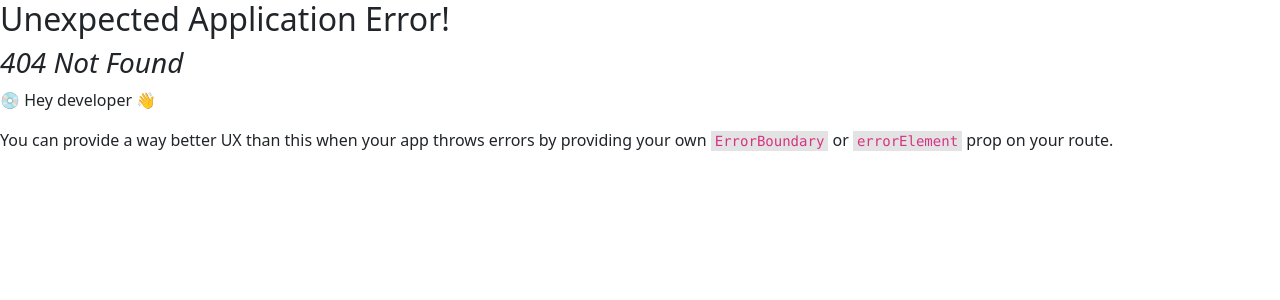
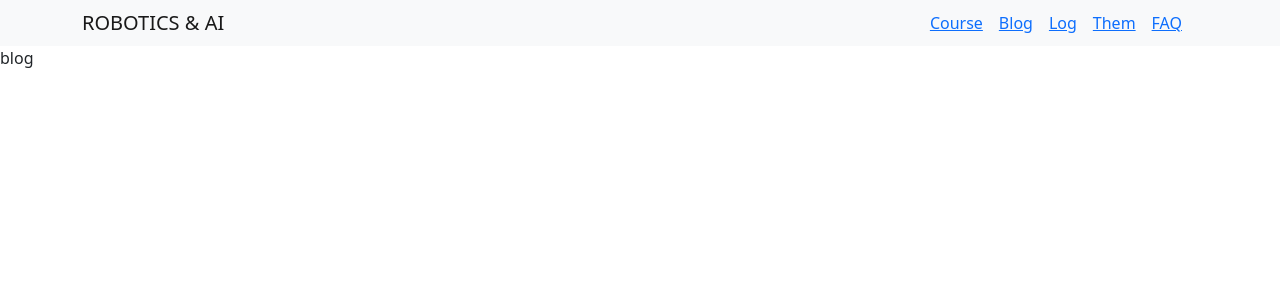
Before and after one commit to Bijoykrishna11/assignment10client, a React (Create React App) app: page /blog in a window 1280 px wide. Before the commit this address had no page. Shown: the top 300 px of the page. Built offline with nearby package versions, Linux system fonts and the light colour scheme.

Commit message:
created all route

```diff
--- a/src/App.js
+++ b/src/App.js
@@ -1,12 +1,11 @@
 import './App.css';
 import { RouterProvider } from 'react-router-dom';
-import { routes } from './Routes/Routes/Routes';
+import { routes } from './Components/Routes/Routes';
 
 function App() {
   return (
     <div className="">
       <RouterProvider router={routes}></RouterProvider>
-
     </div>
   );
 }
--- /dev/null
+++ b/src/Components/Blog/Blog.js
@@ -0,0 +1,11 @@
+import React from 'react';
+
+const Blog = () => {
+    return (
+        <div>
+            blog
+        </div>
+    );
+};
+
+export default Blog;
--- /dev/null
+++ b/src/Components/Course/Course.js
@@ -0,0 +1,11 @@
+import React from 'react';
+
+const Course = () => {
+    return (
+        <div>
+            course
+        </div>
+    );
+};
+
+export default Course;
--- a/src/Shared/Header/Header.js
+++ b/src/Components/Header/Header.js
@@ -14,12 +14,11 @@ const Header = () => {
                 <div><Navbar.Collapse id="basic-navbar-nav">
                     <Nav className="me-auto ">
 
-                        <Link href="#home">Course</Link>
-                        <Link href="#link">FAQ</Link>
-                        <Link href="#link">Blog</Link>
-                        <Link href="#link">Them</Link>
-                        <Link to='/login'>Log </Link>
-
+                        <Link className='pe-3 ' to='/course'>Course</Link>
+                        <Link className='pe-3' to="/blog">Blog</Link>
+                        <Link className='pe-3' to='/login'>Log </Link>
+                        <Link className='pe-3' href="#link">Them</Link>
+                        <Link className='pe-3' >FAQ</Link>
 
                     </Nav>
                 </Navbar.Collapse>
--- a/src/Pages/LogIn/Login.js
+++ b/src/Components/LogIn/Login.js
@@ -1,6 +1,8 @@
 import React from 'react';
 import Button from 'react-bootstrap/Button';
 import Form from 'react-bootstrap/Form';
+import Register from '../Register/Register';
+import { Link } from 'react-router-dom';
 
 const Login = () => {
 
@@ -26,12 +28,12 @@ const Login = () => {
                     <Form.Label >Password</Form.Label>
                     <Form.Control name='password' type="password" placeholder="Password" />
                 </Form.Group>
-                <Form.Group className="mb-3" controlId="formBasicCheckbox">
-                    <Form.Check type="checkbox" label="Check me out" />
-                </Form.Group>
+
+
                 <Button variant="primary" type="submit">
                     Submit
                 </Button>
+                <Link className='text-decoration-none d-block' to="/register">If you did not sign in, Register now?</Link>
             </Form>
         </div>
     );
--- a/src/Main/Main.js
+++ b/src/Components/Main/Main.js
@@ -1,6 +1,6 @@
 import React from 'react';
 import { Outlet } from 'react-router-dom';
-import Header from '../Shared/Header/Header';
+import Header from '../Header/Header';
 
 const Main = () => {
     return (
--- /dev/null
+++ b/src/Components/Register/Register.js
@@ -0,0 +1,11 @@
+import React from 'react';
+
+const Register = () => {
+    return (
+        <div>
+            <h1>registration</h1>
+        </div>
+    );
+};
+
+export default Register;
```
Also changed, not shown: src/Components/Routes/Routes.js (added, +34 -0 lines), src/Routes/Routes/Routes.js (deleted, +0 -17 lines).
